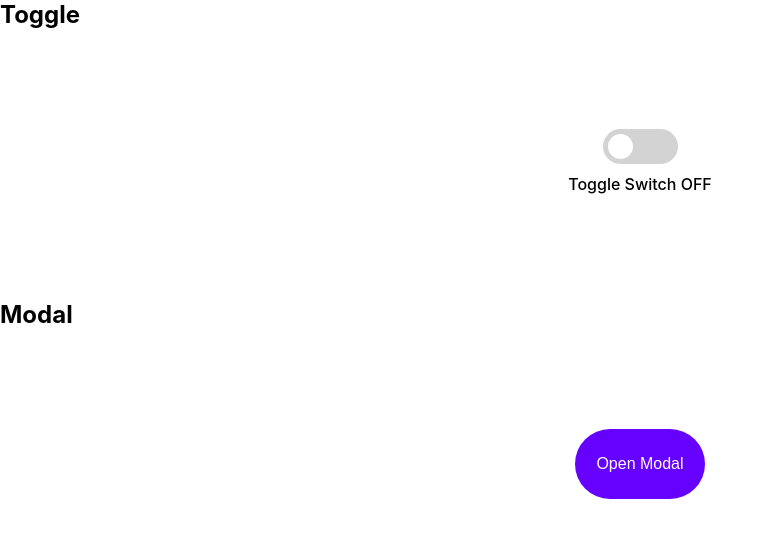
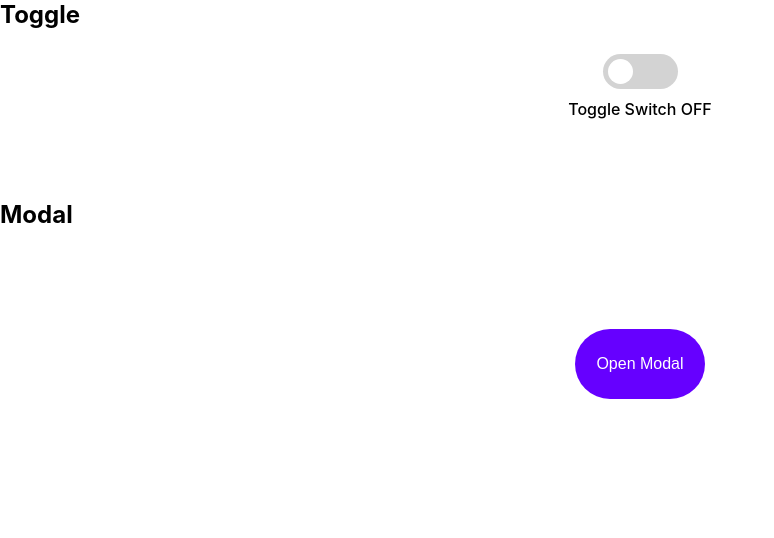
Before and after one commit to guno517/wanted_pre_onboarding, a React (Create React App) app: page / in a window 1280 px wide. Shown: the top 538 px of the page, without its empty margins (0-774 px from the left). Built offline with nearby package versions, Linux system fonts and the light colour scheme.

Commit message:
Toggle background scale기능

```diff
--- a/src/component/Toggle.js
+++ b/src/component/Toggle.js
@@ -3,16 +3,7 @@ import styled from "styled-components";
 
 const Base = styled.div`
   width: 100%;
-  height: 300px;
-`;
-
-const ToggleWrapper = styled.label`
-  position: relative;
-  display: flex;
-  justify-content: center;
-  align-items: center;
-  flex-direction: column;
-  margin-top: 100px;
+  height: 200px;
 `;
 
 const ToggleText = styled.div`
@@ -20,27 +11,57 @@ const ToggleText = styled.div`
   font-weight: bold;
 `;
 
+const ToggleWrapper = styled.label`
+  display: flex;
+  justify-content: center;
+  align-items: center;
+  flex-direction: column;
+  margin-top: 100px;
+  width: fit-content;
+  margin: 10px auto;
+  margin-top: 25px;
+`;
+
 const ToggleCheckBox = styled.input`
   display: none;
   &:checked + span {
-    background-color: #6600ff;
+    transform: scaleX(1);
+    opacity: 1;
     &:before {
+      transform: scaleX(1);
+    }
+    &:after {
       transform: translateX(40px);
     }
   }
 `;
 
 const ToggleLabel = styled.span`
-  display: flex;
+  position: relative;
   cursor: pointer;
   width: 75px;
   height: 35px;
   border-radius: 100px;
   background-color: lightgray;
   position: relative;
-  transition: background-color 0.2s;
 
   &:before {
+    content: " ";
+    transition: all 0.4s ease;
+    -moz-transition: all 0.5s ease;
+    -webkit-transition: all 0.5s ease;
+    transform: scaleX(0);
+    -webkit-transform: scaleX(0);
+    width: 75px;
+    height: 35px;
+    border-radius: 20px;
+    float: left;
+    background-color: #6600ff;
+    opacity: 1;
+    transform-origin: 0 100%;
+  }
+
+  &:after {
     content: "";
     position: absolute;
     top: 5px;
@@ -48,13 +69,15 @@ const ToggleLabel = styled.span`
     width: 25px;
     height: 25px;
     border-radius: 21px;
-    transition: 0.5s;
+    transition: transform 0.5s;
     background-color: white;
   }
 `;
 
 const SwitchText = styled.div`
-  margin-top: 10px;
+  display: flex;
+  justify-content: center;
+  align-items: center;
   font-size: 16px;
   font-weight: 500;
 `;
@@ -76,8 +99,8 @@ export default function Toggle() {
           onChange={handleToggled}
         />
         <ToggleLabel />
-        <SwitchText>Toggle Switch {isToggled ? "ON" : "OFF"}</SwitchText>
       </ToggleWrapper>
+      <SwitchText>Toggle Switch {isToggled ? "ON" : "OFF"}</SwitchText>
     </Base>
   );
 }
```
